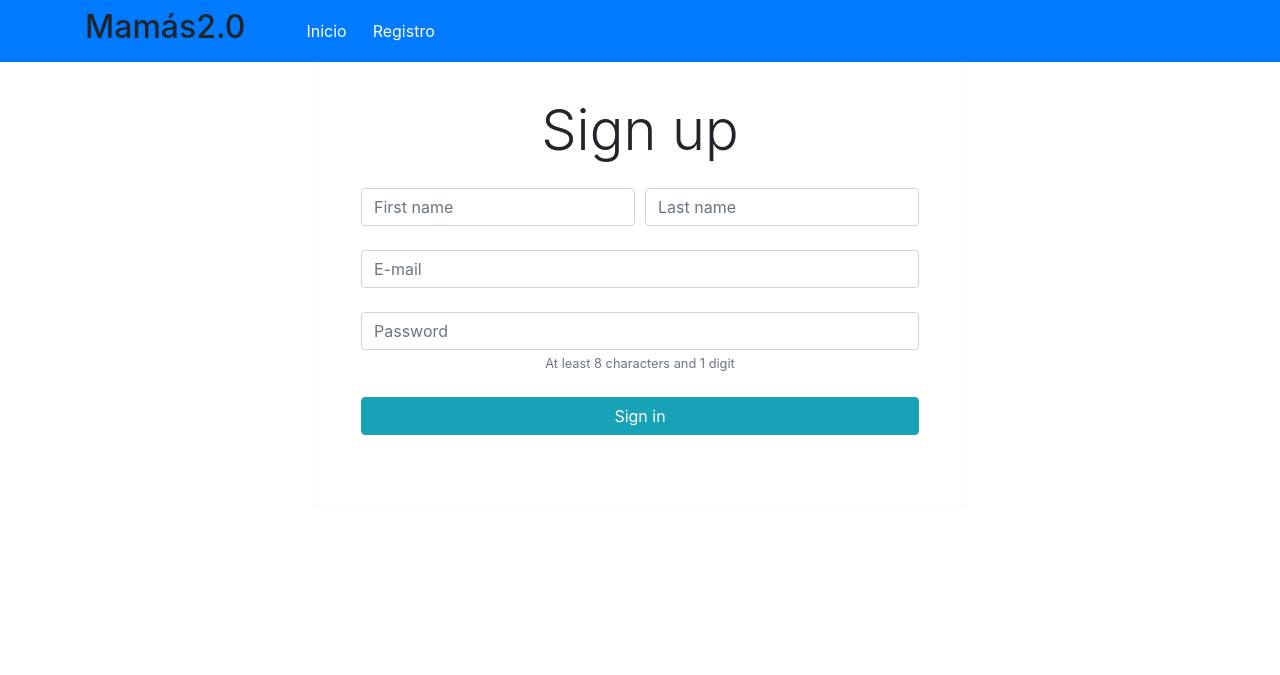
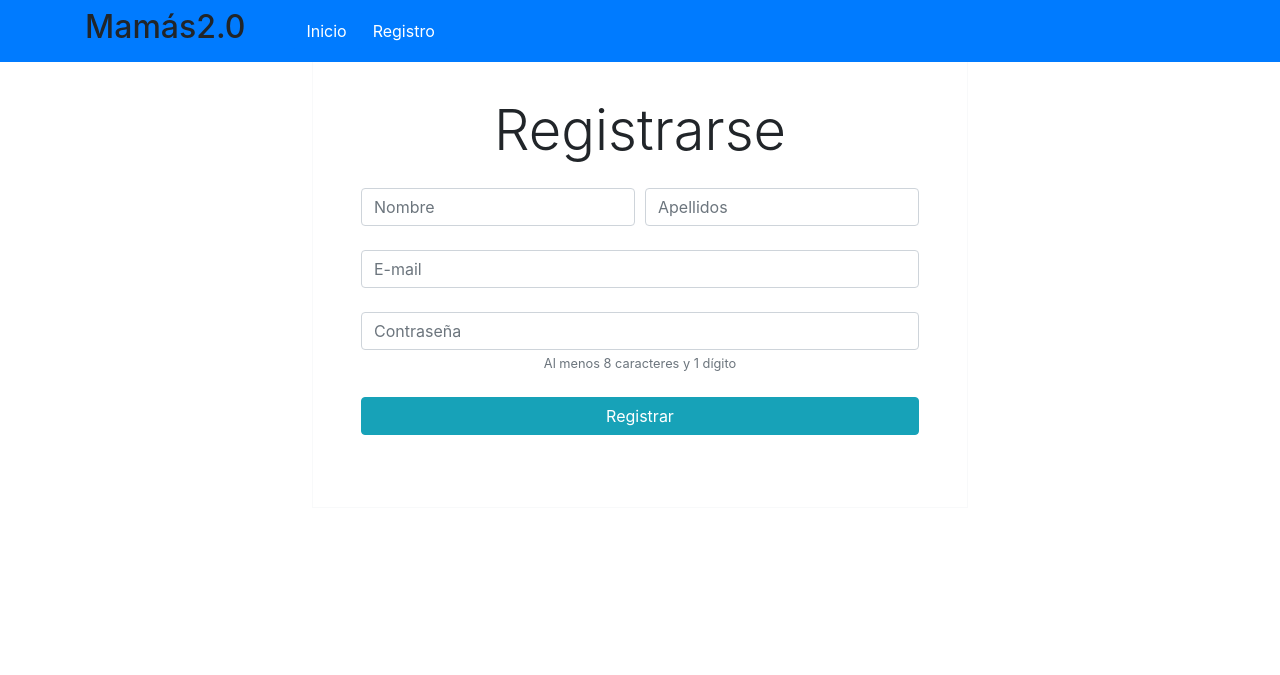
Before and after one commit to nestorsanchez11/Mamas2.0, a PHP site: page /Vistas/registro.php in a window 1280 px wide. Shown: the top 675 px of the page. Run offline with PHP 8.4, Linux system fonts and the light colour scheme.

Commit message:
Cambios diseño usuario, index, registro

```diff
--- a/Vistas/inicioUsuario.php
+++ b/Vistas/inicioUsuario.php
@@ -71,7 +71,7 @@
 
           </header>
 
-          <main class="row mt-5 bg-primary">
+          <main class="row mt-5 ">
 
             <div class="container">
             <div class="card mt-5">
--- a/Vistas/registro.php
+++ b/Vistas/registro.php
@@ -44,10 +44,10 @@
           <!-- Left -->
           <ul class="navbar-nav mr-auto ml-5 ">
             <li class="nav-item ">
-              <a class=" waves-effect  btn btn-primary" href="Inicio.html" target="_blank">Inicio</a>
+                <a class=" waves-effect  btn btn-primary" href="../index.php" target="_blank">Inicio</a>
             </li>
             <li class="nav-item">
-              <a class=" waves-effect btn btn-primary " href="registro.html" target="_blank">Registro</a>
+                <a class=" waves-effect btn btn-primary " href="registro.php" target="_blank">Registro</a>
             </li>
 
           </ul>
@@ -66,16 +66,16 @@
       <!-- Default form register -->
       <form class="text-center border border-light p-5 mt-5 align-self-center" action="#!">
 
-        <h2 class=" mb-4 display-4">Sign up</h2>
+        <h2 class=" mb-4 display-4">Registrarse</h2>
 
         <div class="form-row mb-4">
           <div class="col">
             <!-- First name -->
-            <input type="text" id="defaultRegisterFormFirstName" class="form-control" placeholder="First name">
+            <input type="text" id="defaultRegisterFormFirstName" class="form-control" placeholder="Nombre">
           </div>
           <div class="col">
             <!-- Last name -->
-            <input type="text" id="defaultRegisterFormLastName" class="form-control" placeholder="Last name">
+            <input type="text" id="defaultRegisterFormLastName" class="form-control" placeholder="Apellidos">
           </div>
         </div>
 
@@ -83,15 +83,15 @@
         <input type="email" id="defaultRegisterFormEmail" class="form-control mb-4" placeholder="E-mail">
 
         <!-- Password -->
-        <input type="password" id="defaultRegisterFormPassword" class="form-control" placeholder="Password"
+        <input type="password" id="defaultRegisterFormPassword" class="form-control" placeholder="Contraseña"
           aria-describedby="defaultRegisterFormPasswordHelpBlock">
         <small id="defaultRegisterFormPasswordHelpBlock" class="form-text text-muted mb-4">
-          At least 8 characters and 1 digit
+         Al menos 8 caracteres y 1 dígito
         </small>
 
 
         <!-- Sign up button -->
-        <button class="btn btn-info my-4 btn-block" type="submit">Sign in</button>
+        <button class="btn btn-info my-4 btn-block" type="submit">Registrar</button>
 
 
 
```
Also changed, not shown: index.php (+7 -7 lines), 2 other files.
